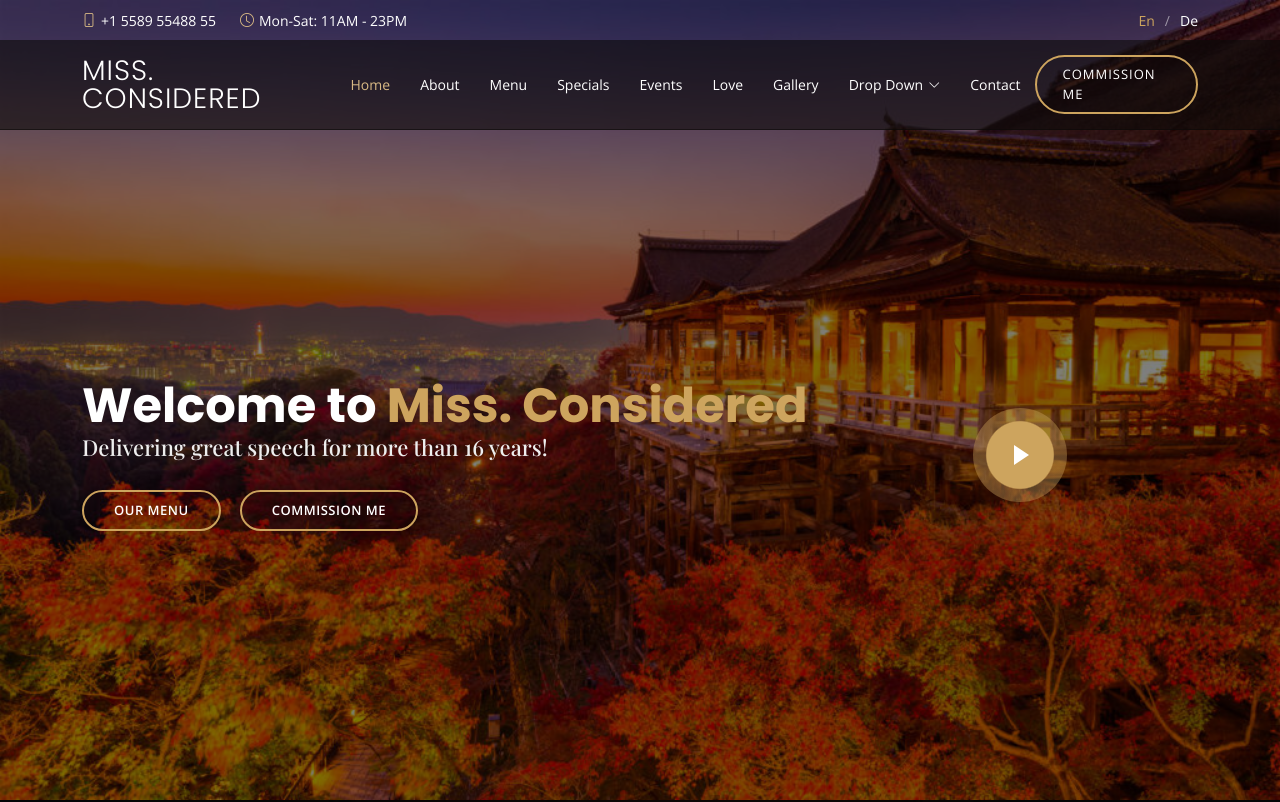
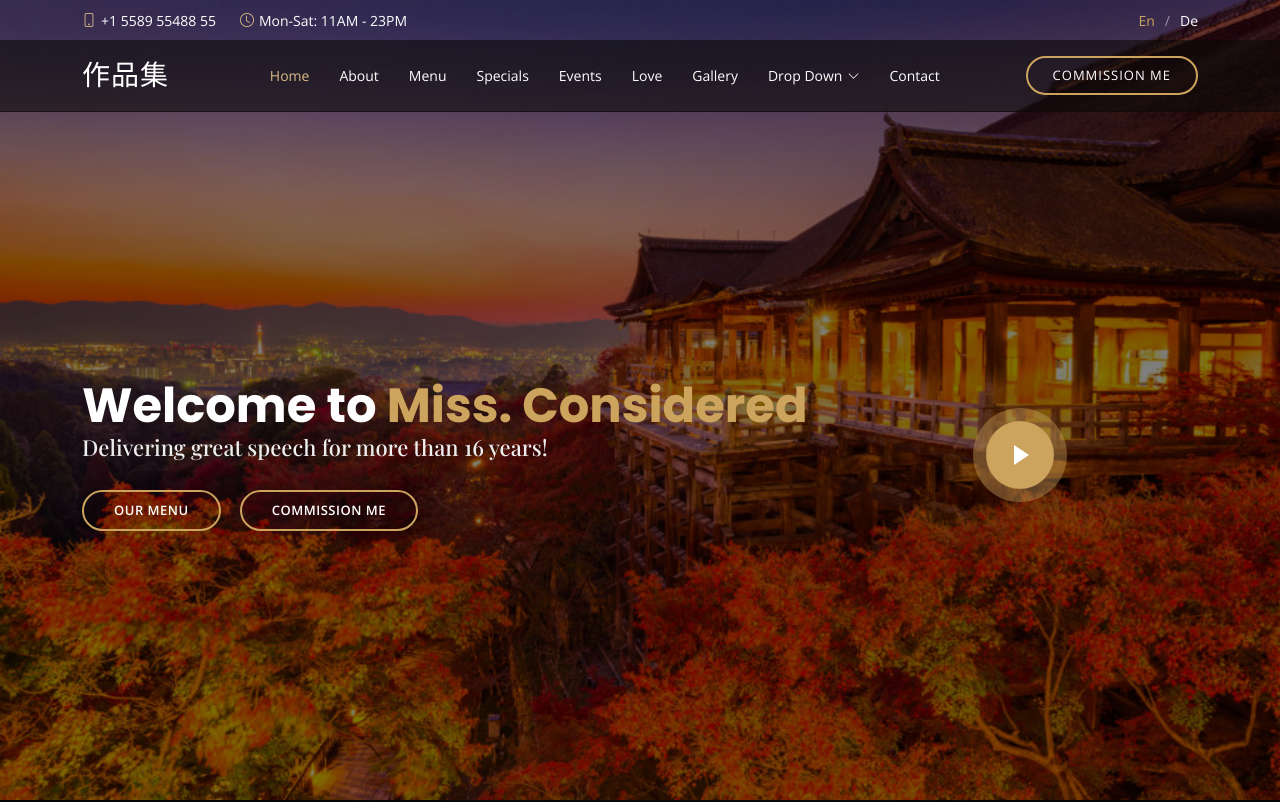
Before and after one commit to yiihsuanc/yiihsuanc.github.io, a plain HTML site: page index.html in a window 1280 px wide. Shown: the top 802 px of the page. Drawn offline with nearby package versions, Linux system fonts and the light colour scheme; a web font is replaced by a local one.

Commit message:
Update index.html

```diff
--- a/index.html
+++ b/index.html
@@ -61,7 +61,7 @@
   <header id="header" class="fixed-top d-flex align-items-cente">
     <div class="container-fluid container-xl d-flex align-items-center justify-content-lg-between">
 
-      <h1 class="logo me-auto me-lg-0"><a href="index.html">Miss. Considered</a></h1>
+      <h1 class="logo me-auto me-lg-0"><a href="index.html">作品集</a></h1>
       <!-- Uncomment below if you prefer to use an image logo -->
       <!-- <a href="index.html" class="logo me-auto me-lg-0"><img src="assets/img/logo.png" alt="" class="img-fluid"></a>-->
 
```
